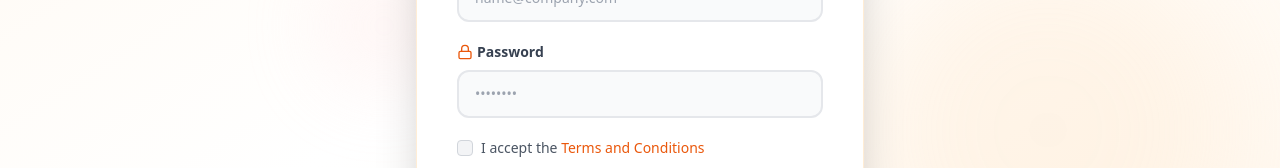
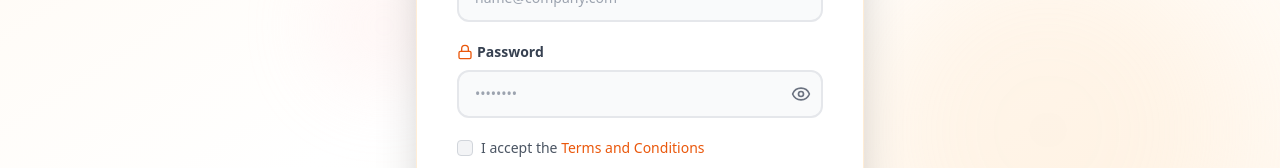
Before and after one commit to Ainsleyy09/frontend_pgg, a React (Vite) app: page /register in a window 1280 px wide. Shown: the part 494-662 px from the top of the page. Built offline with nearby package versions, Linux system fonts and the light colour scheme.

Commit message:
Update register.jsx

```diff
--- a/src/pages/auth/register.jsx
+++ b/src/pages/auth/register.jsx
@@ -1,7 +1,7 @@
 import React, { useState } from "react";
 import { Link, useNavigate } from "react-router-dom";
 import { register } from "../../_services/auth";
-import { User, Lock, UserPlus, Mail } from 'lucide-react';
+import { User, Lock, UserPlus, Mail, EyeOff, Eye } from 'lucide-react';
 
 function Register() {
     const navigate = useNavigate();
@@ -12,6 +12,7 @@ function Register() {
     });
     const [loading, setLoading] = useState(false);
     const [error, setError] = useState("");
+    const [showPassword, setShowPassword] = useState(false);
 
     const handleChange = (e) => {
         setFormData({
@@ -52,7 +53,7 @@ function Register() {
                         <div className="flex flex-col items-center mb-6">
                             <div className="w-24 h-24 bg-gradient-to-br from-orange-500 to-red-500 rounded-full flex items-center justify-center shadow-lg">
                                 <img
-                                    src="/pgg_Images/pgg_ImgID1.png"
+                                    src="/public/pgg_Images/pgg_ImgID1.png"
                                     alt="Logo"
                                     className="w-16 h-16 bg-white rounded-full object-cover"
                                 />
@@ -111,22 +112,35 @@ function Register() {
                             </div>
 
                             <div>
-                                <label
-                                    htmlFor="password"
-                                    className="flex items-center text-sm font-semibold text-gray-700 mb-2"
-                                ><Lock className="w-4 h-4 mr-1 text-orange-600" />
+                                <label htmlFor="password" className="flex items-center text-sm font-semibold text-gray-700 mb-2">
+                                    <Lock className="w-4 h-4 mr-1 text-orange-600" />
                                     Password
                                 </label>
+
+                                <div className="relative">
                                     <input
-                                    type="password"
+                                        type={showPassword ? "text" : "password"}
                                         name="password"
                                         id="password"
                                         value={formData.password}
                                         onChange={handleChange}
                                         placeholder="••••••••"
-                                    className="w-full px-4 py-3 bg-gray-50 border-2 border-gray-200 text-gray-900 text-sm rounded-xl focus:ring-2 focus:ring-orange-500 focus:border-orange-500 transition-all duration-200 outline-none"
+                                        className="w-full px-4 py-3 pr-12 bg-gray-50 border-2 border-gray-200 text-gray-900 text-sm rounded-xl focus:ring-2 focus:ring-orange-500 focus:border-orange-500 transition-all duration-200 outline-none"
                                         required
                                     />
+
+                                    <button
+                                        type="button"
+                                        className="absolute inset-y-0 right-3 flex items-center text-gray-500 hover:text-gray-700"
+                                        onClick={() => setShowPassword(!showPassword)}
+                                    >
+                                        {showPassword ? (
+                                            <EyeOff className="w-5 h-5" />
+                                        ) : (
+                                            <Eye className="w-5 h-5" />
+                                        )}
+                                    </button>
+                                </div>
                             </div>
 
                             <div className="flex items-center justify-between text-sm">
```
Lines whose indentation alone changed are shown as unchanged.
